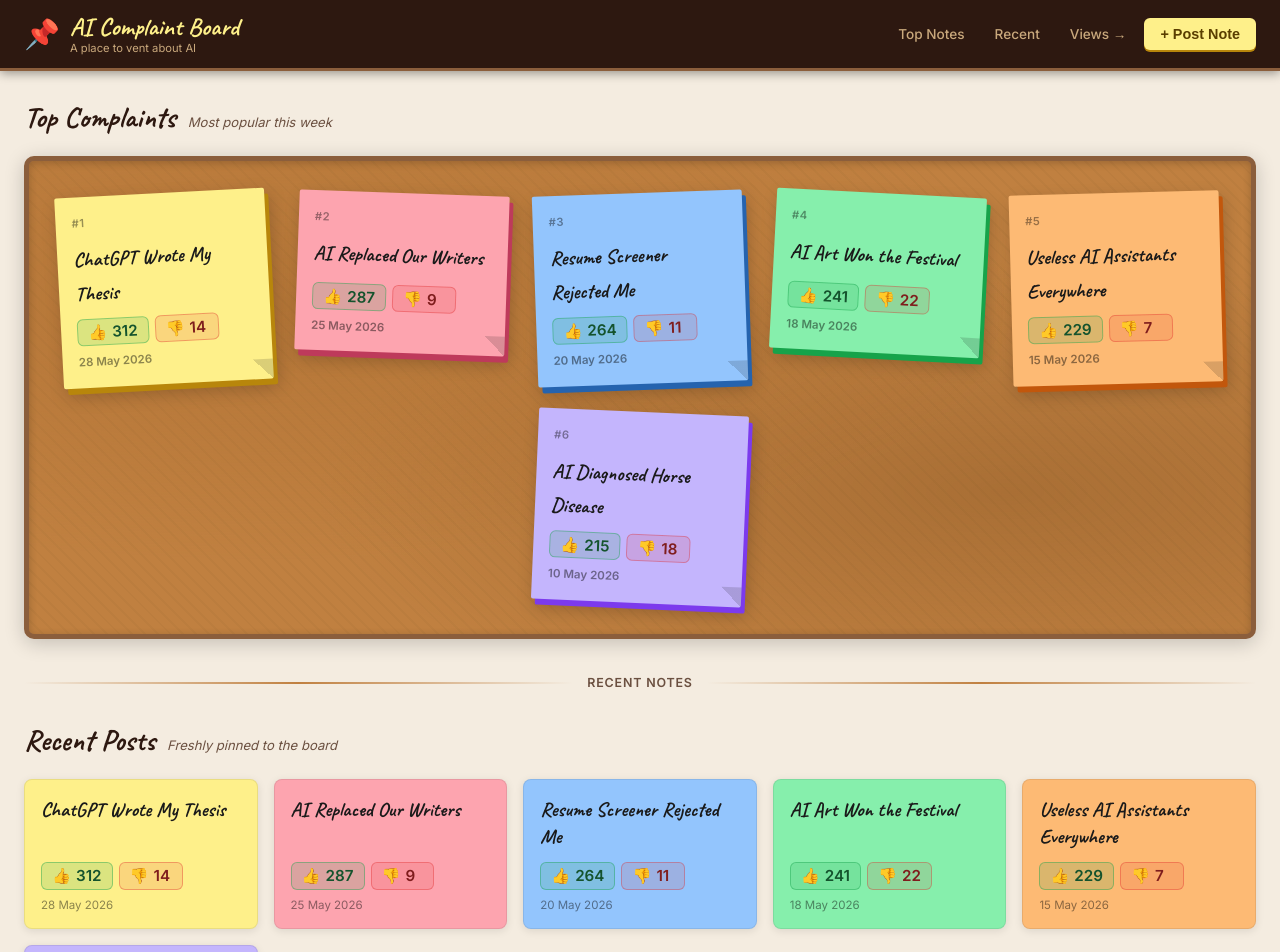
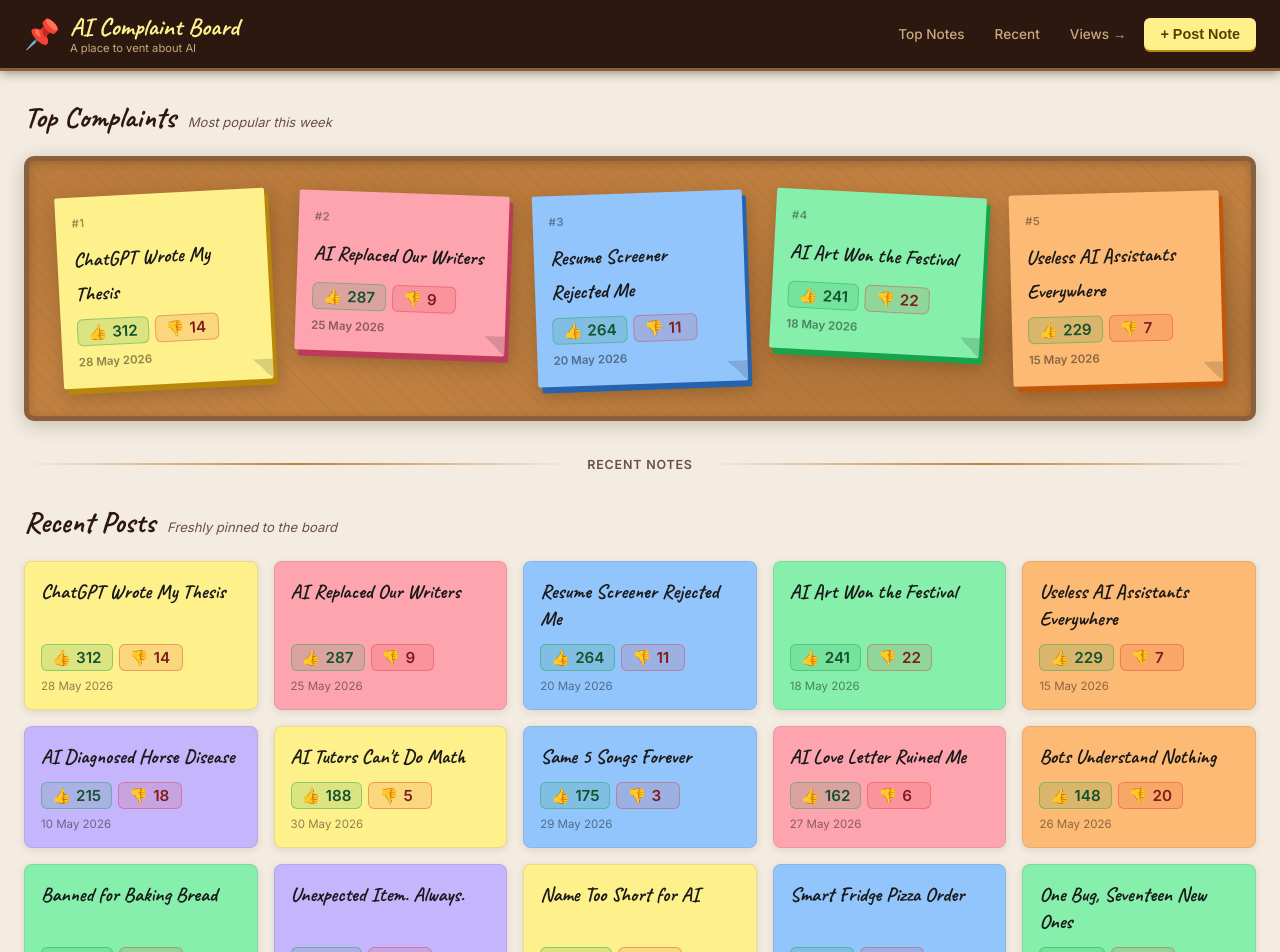
Before and after one commit to LichSkeleton/frontend-systems-thws-2026, a React (Vite) app: page / in a window 1280 px wide. Shown: the top 952 px of the page. Built offline with nearby package versions, Linux system fonts and the light colour scheme.

Commit message:
lift notes into useState and show top 5 on corkboard

```diff
--- a/src/pages/HomePage.jsx
+++ b/src/pages/HomePage.jsx
@@ -2,7 +2,7 @@
 import Footer from "../components/Footer";
 import StickyNote from "../components/StickyNote";
 import RecentCard from "../components/RecentCard";
-import { DISPLAY_NOTES, TILTS } from "../data/notes";
+import { NOTES, TILTS } from "../data/notes";
 import {
   CreateNoteOverlay,
   DeleteNoteOverlay,
@@ -12,16 +12,17 @@
 import { useState } from "react";
 
 export default function HomePage() {
-  const [selectedNote, setSelectedNote] = useState(null);
+  const [notes, setNotes] = useState(NOTES);
+  const [selectedNoteId, setSelectedNoteId] = useState(null);
   const [activeView, setActiveView] = useState(null);
 
+  const selectedNote = notes.find((n) => n.id === selectedNoteId) ?? null;
+
+  const closeView = () => setActiveView(null);
+
   const handleSingleViewClick = (note) => {
-    setSelectedNote(note);
+    setSelectedNoteId(note.id);
     setActiveView("single");
-  };
-
-  const closeView = () => {
-    setActiveView(null);
   };
 
   return (
@@ -34,7 +35,7 @@
             <span className="section-sub">Most popular this week</span>
           </div>
           <div className="corkboard" id="popularBoard">
-            {DISPLAY_NOTES.map((note, i) => (
+            {notes.slice(0, 5).map((note, i) => (
               <StickyNote
                 key={note.id}
                 note={note}
@@ -57,7 +58,7 @@
             <span className="section-sub">Freshly pinned to the board</span>
           </div>
           <div className="recent-grid" id="recentBoard">
-            {DISPLAY_NOTES.map((note) => (
+            {notes.map((note) => (
               <RecentCard
                 key={note.id}
                 note={note}
```
